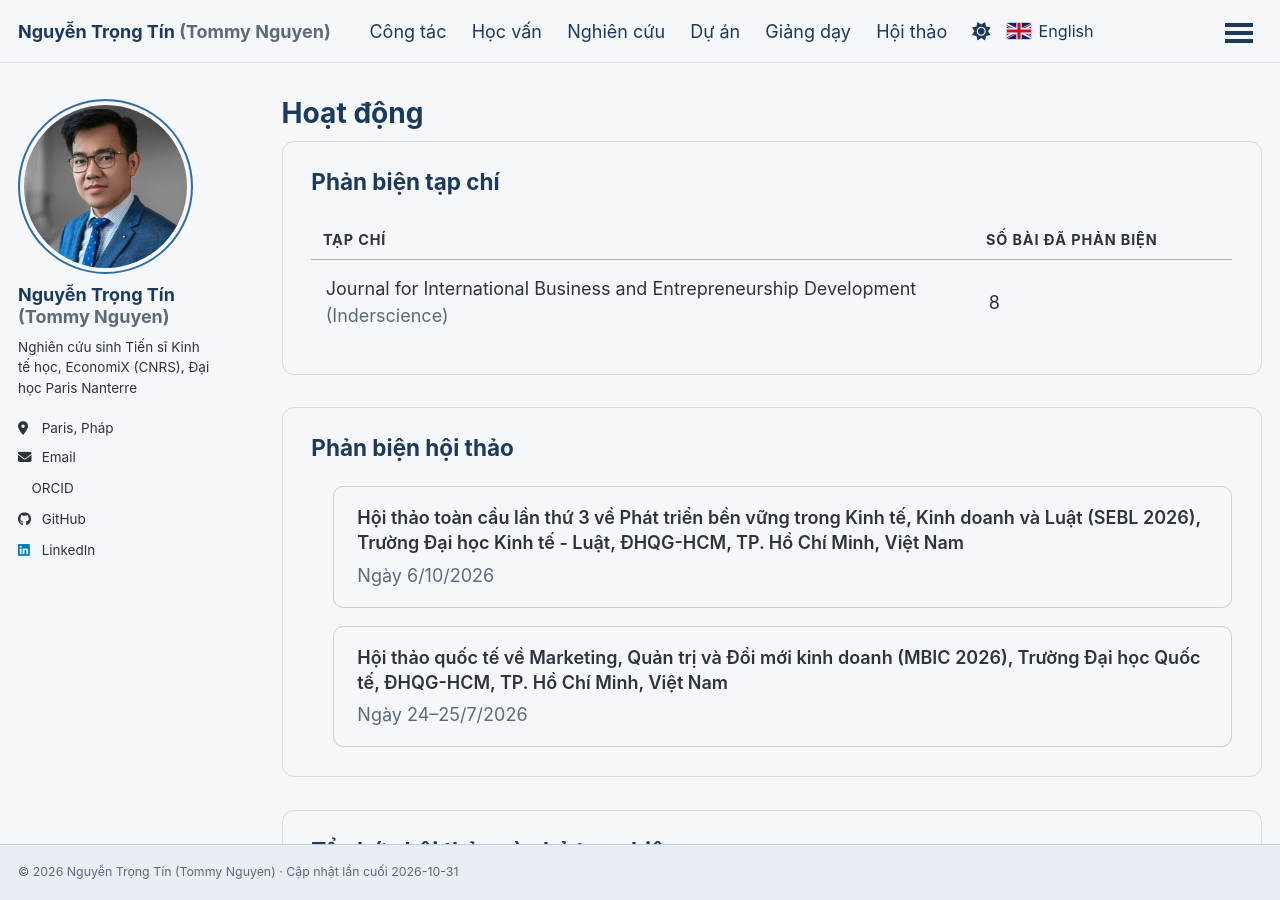
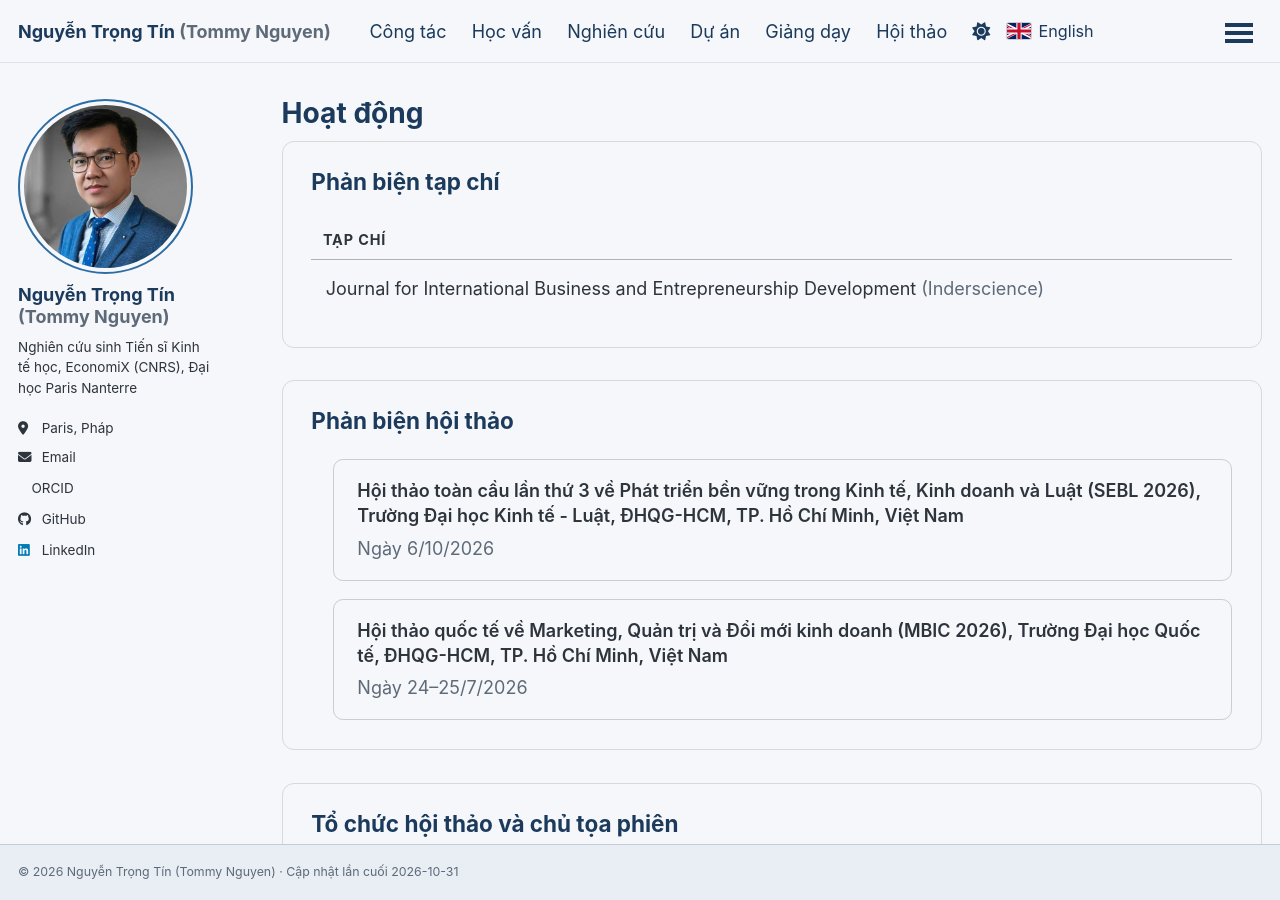
Before and after one commit to trongtin142/trongtin142.github.io, a Jekyll site: the page built from _pages/vi-service.md, in a window 1280 px wide and 900 px high. Built offline with Jekyll 4.4.1, drawn with Linux system fonts in a browser that asks for light colours; a script bundle is joined from its source files by our own code; a style sheet for code colours, icons or effects is not loaded.

Commit message:
Remove papers reviewed column from Vietnamese Service page

```diff
--- a/_pages/vi-service.md
+++ b/_pages/vi-service.md
@@ -13,10 +13,10 @@
 
 <table class="service-table">
 <thead>
-<tr><th>Tạp chí</th><th>Số bài đã phản biện</th></tr>
+<tr><th>Tạp chí</th></tr>
 </thead>
 <tbody>
-<tr><td>Journal for International Business and Entrepreneurship Development <span class="service-table__publisher">(Inderscience)</span></td><td>8</td></tr>
+<tr><td>Journal for International Business and Entrepreneurship Development <span class="service-table__publisher">(Inderscience)</span></td></tr>
 </tbody>
 </table>
 
```
